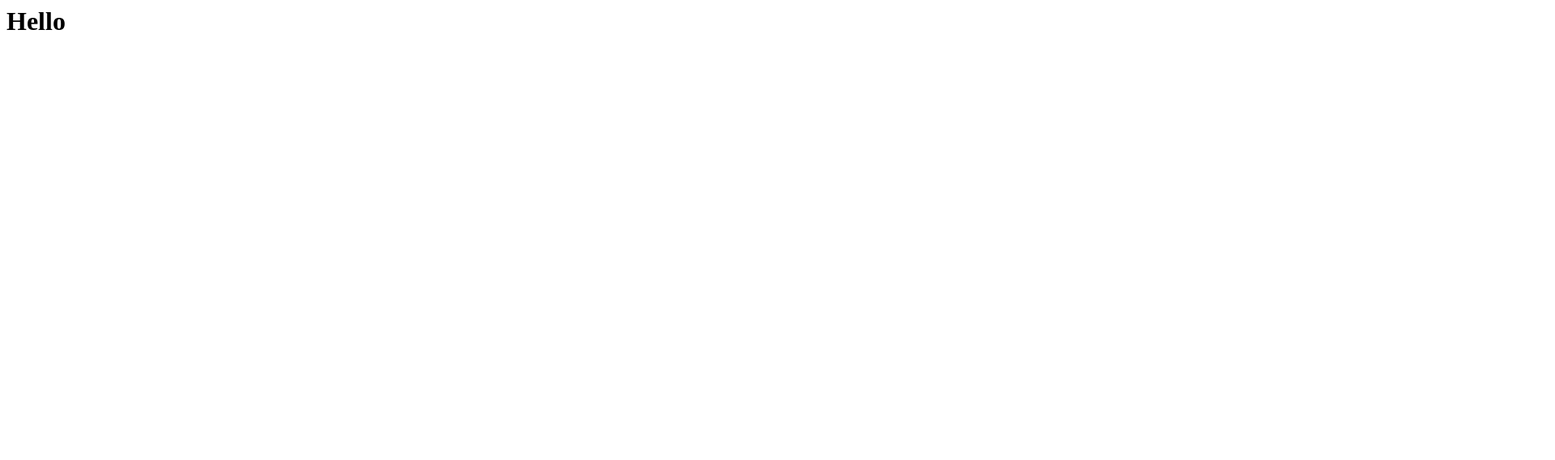
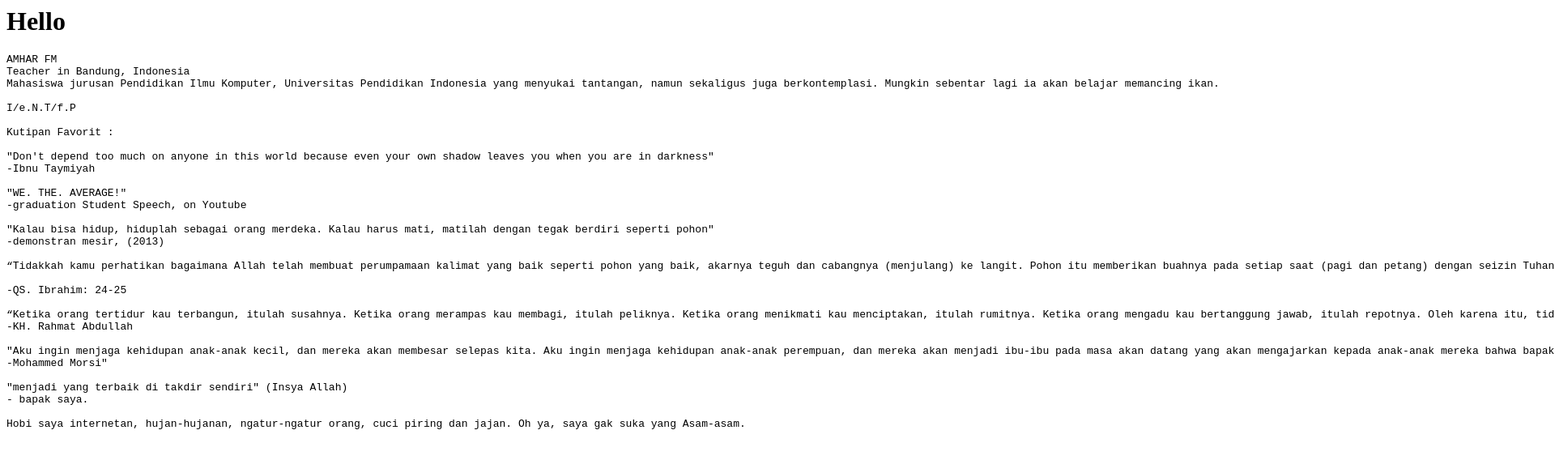
Before and after one commit to amharfm/amharfm.github.io, a plain HTML site: page index.html in a window 1280 px wide. Shown: the top 568 px of the page at 81% size, 1920 px wide, since content can reach past the window. Drawn offline with Linux system fonts and the light colour scheme.

Commit message:
Update index.html

```diff
--- a/index.html
+++ b/index.html
@@ -1,5 +1,38 @@
 <html>
 <body>
 <h1>Hello</h1>
+  <pre>
+AMHAR FM
+Teacher in Bandung, Indonesia
+Mahasiswa jurusan Pendidikan Ilmu Komputer, Universitas Pendidikan Indonesia yang menyukai tantangan, namun sekaligus juga berkontemplasi. Mungkin sebentar lagi ia akan belajar memancing ikan.
+
+I/e.N.T/f.P
+
+Kutipan Favorit :
+
+"Don't depend too much on anyone in this world because even your own shadow leaves you when you are in darkness"
+-Ibnu Taymiyah
+
+"WE. THE. AVERAGE!"
+-graduation Student Speech, on Youtube
+
+"Kalau bisa hidup, hiduplah sebagai orang merdeka. Kalau harus mati, matilah dengan tegak berdiri seperti pohon"
+-demonstran mesir, (2013)
+
+“Tidakkah kamu perhatikan bagaimana Allah telah membuat perumpamaan kalimat yang baik seperti pohon yang baik, akarnya teguh dan cabangnya (menjulang) ke langit. Pohon itu memberikan buahnya pada setiap saat (pagi dan petang) dengan seizin Tuhannya. Allah membuat perumpamaan-perumpamaan itu untuk manusia supaya mereka selalu ingat.”
+
+-QS. Ibrahim: 24-25
+
+“Ketika orang tertidur kau terbangun, itulah susahnya. Ketika orang merampas kau membagi, itulah peliknya. Ketika orang menikmati kau menciptakan, itulah rumitnya. Ketika orang mengadu kau bertanggung jawab, itulah repotnya. Oleh karena itu, tidak banyak orang bersamamu di sini, mendirikan imperium kebenaran"
+-KH. Rahmat Abdullah
+
+"Aku ingin menjaga kehidupan anak-anak kecil, dan mereka akan membesar selepas kita. Aku ingin menjaga kehidupan anak-anak perempuan, dan mereka akan menjadi ibu-ibu pada masa akan datang yang akan mengajarkan kepada anak-anak mereka bahwa bapak-bapak dan nenek moyang mereka adalah prawira sejati."
+-Mohammed Morsi"
+
+"menjadi yang terbaik di takdir sendiri" (Insya Allah)
+- bapak saya.
+
+Hobi saya internetan, hujan-hujanan, ngatur-ngatur orang, cuci piring dan jajan. Oh ya, saya gak suka yang Asam-asam.
+  </pre>
 </body>
 </html>
```
